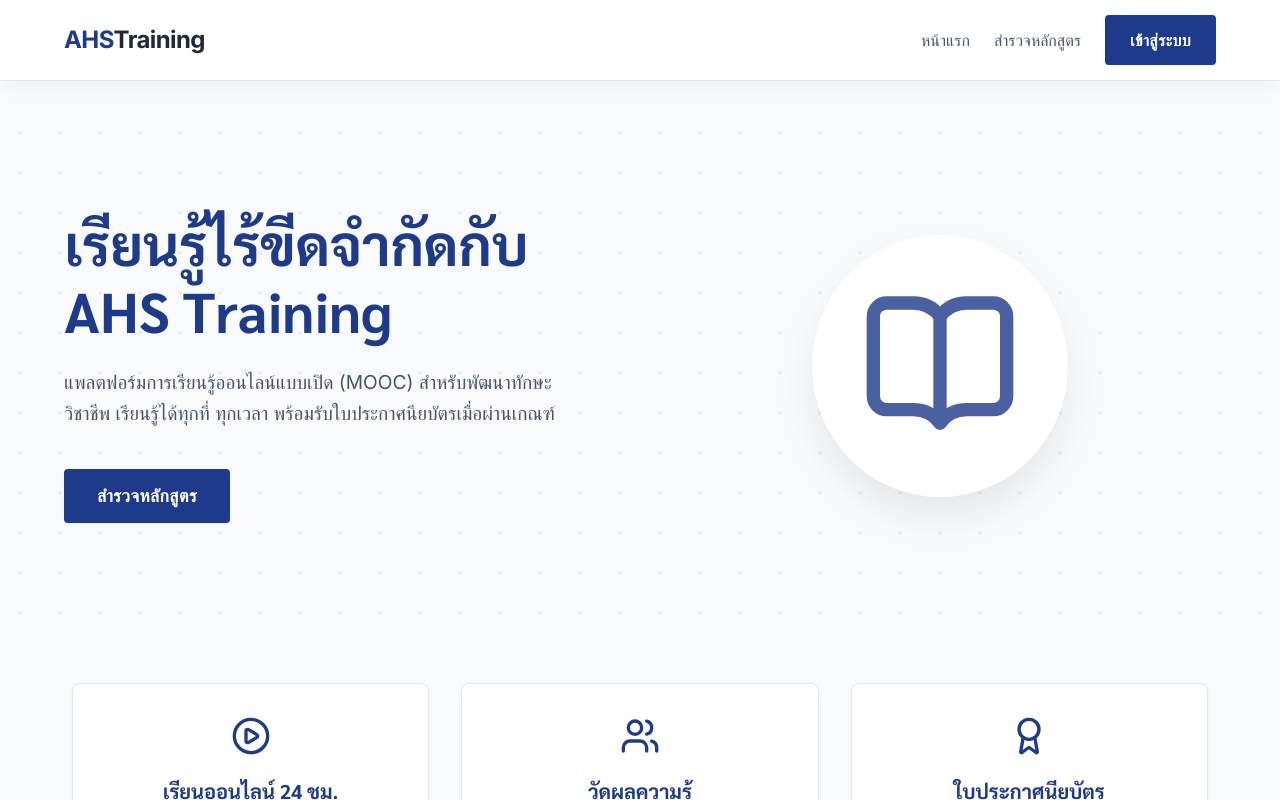
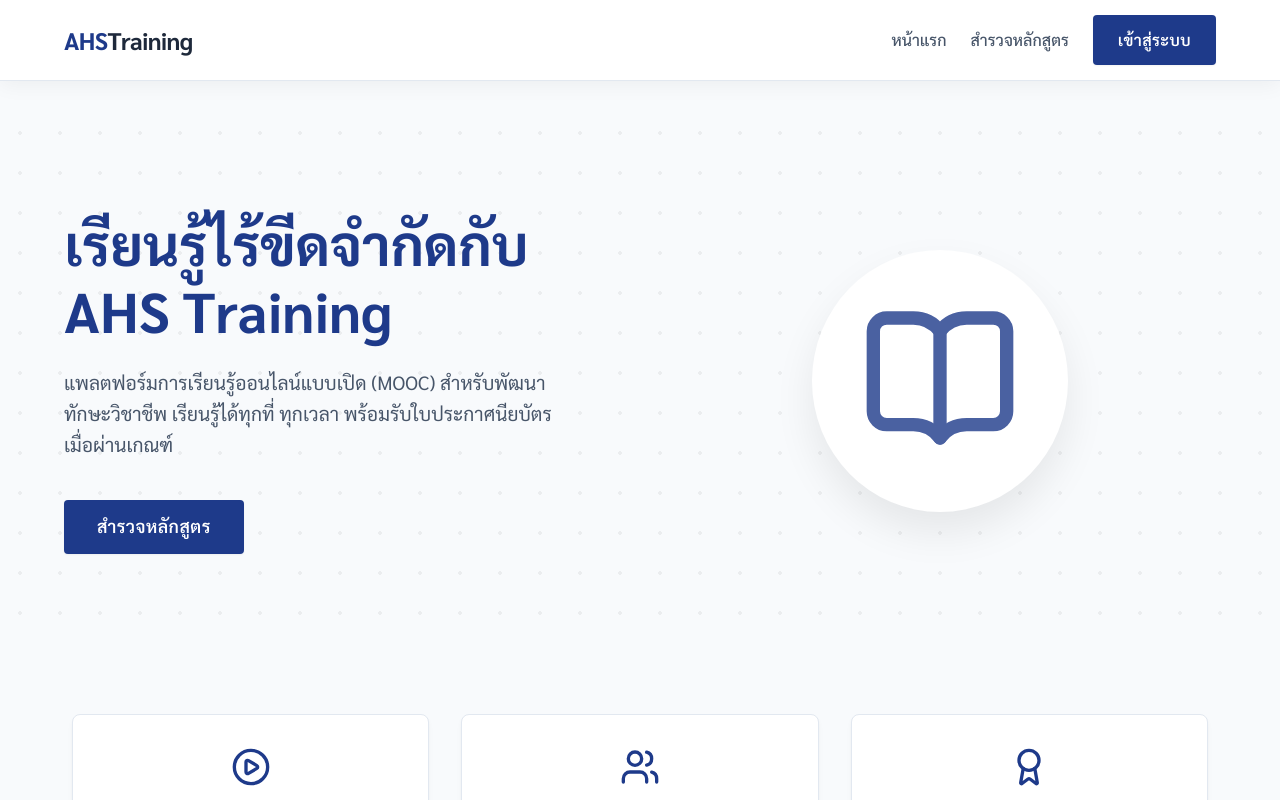
Before and after one commit to boattmax/AHSTraining, a Next.js app: page / in a window 1280 px wide. Shown: the top 800 px of the page. Built offline with nearby package versions, Linux system fonts and the light colour scheme; no server answers; the database is empty.

Commit message:
style: set sarabun font as default for whole system

```diff
--- a/src/app/globals.css
+++ b/src/app/globals.css
@@ -65,7 +65,7 @@
   flex-direction: column;
   color: var(--text-primary);
   background: var(--bg-color);
-  font-family: 'Inter', sans-serif;
+  font-family: var(--font-sarabun), 'Sarabun', sans-serif;
   -webkit-font-smoothing: antialiased;
   -moz-osx-font-smoothing: grayscale;
   line-height: 1.5;
@@ -190,7 +190,7 @@
 
 /* Typography */
 h1, h2, h3, h4, h5, h6 {
-  font-family: 'Sarabun', 'Inter', serif;
+  font-family: var(--font-sarabun), 'Sarabun', sans-serif;
   font-weight: 700;
   line-height: 1.3;
   margin-bottom: 1rem;
```
